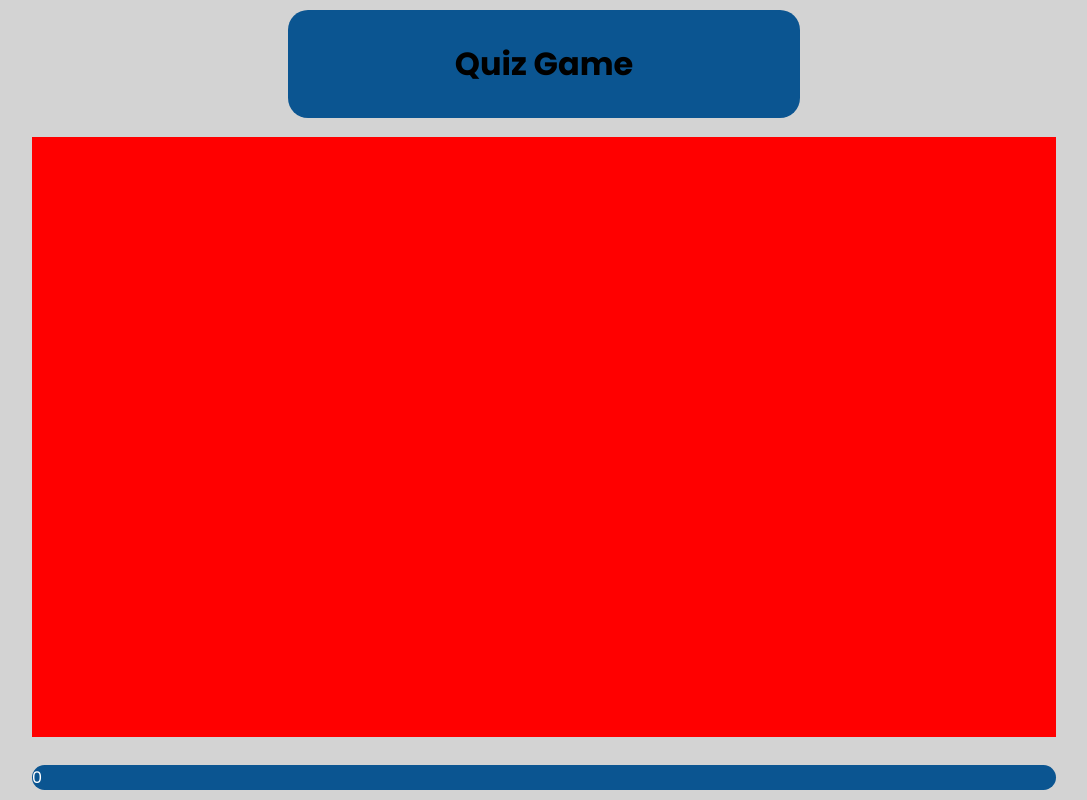
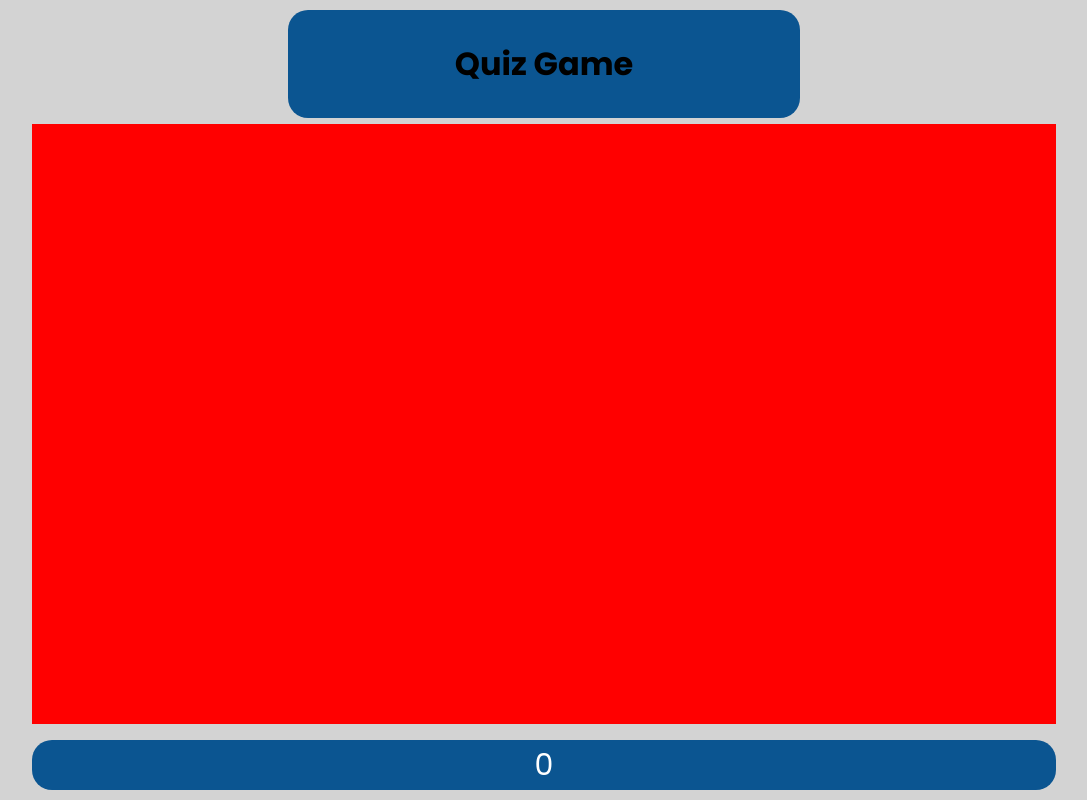
Before and after one commit to MarioFantasia/quiz-game-react, a React (Create React App) app: page /game in a window 1280 px wide. Shown: the whole page, without its empty margins (96-1183 px from the left). Built offline with nearby package versions, Linux system fonts and the light colour scheme.

Commit message:
start style timer

```diff
--- a/src/components/templates/bottom/bottom.jsx
+++ b/src/components/templates/bottom/bottom.jsx
@@ -12,7 +12,9 @@ const Bottom = ({ onClickButton, sendRequestQuestiones }) => {
 					<Button onClick={onClickButton} text="GIOCA" />
 				</Link>
 			) : (
-				<Timer />
+				<>
+					<Timer />
+				</>
 			)}
 		</div>
 	);
--- a/src/components/templates/bottom/bottom.scss
+++ b/src/components/templates/bottom/bottom.scss
@@ -4,6 +4,7 @@
   display: flex;
   margin: 10px auto;
   border-radius: 20px;
+  justify-content:space-around;
   a {
     width: 20%;
     margin: 30px auto;
--- a/src/components/ui/molecules/timer/timer.scss
+++ b/src/components/ui/molecules/timer/timer.scss
@@ -1,3 +1,8 @@
 .timer {
+  width: 50px;
+  height: 50px;
   color: white;
+  text-align: center;
+  line-height: 50px;
+  font-size: 30px;
 }
```
